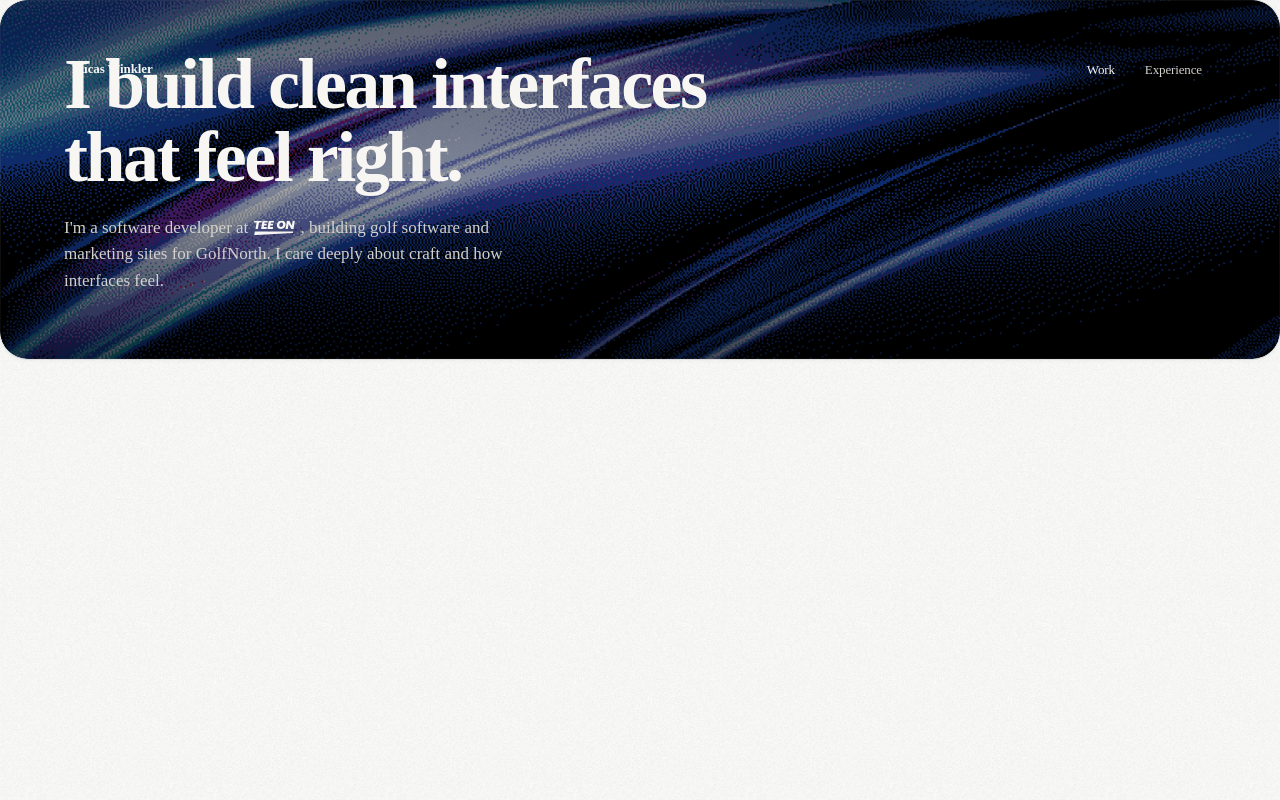
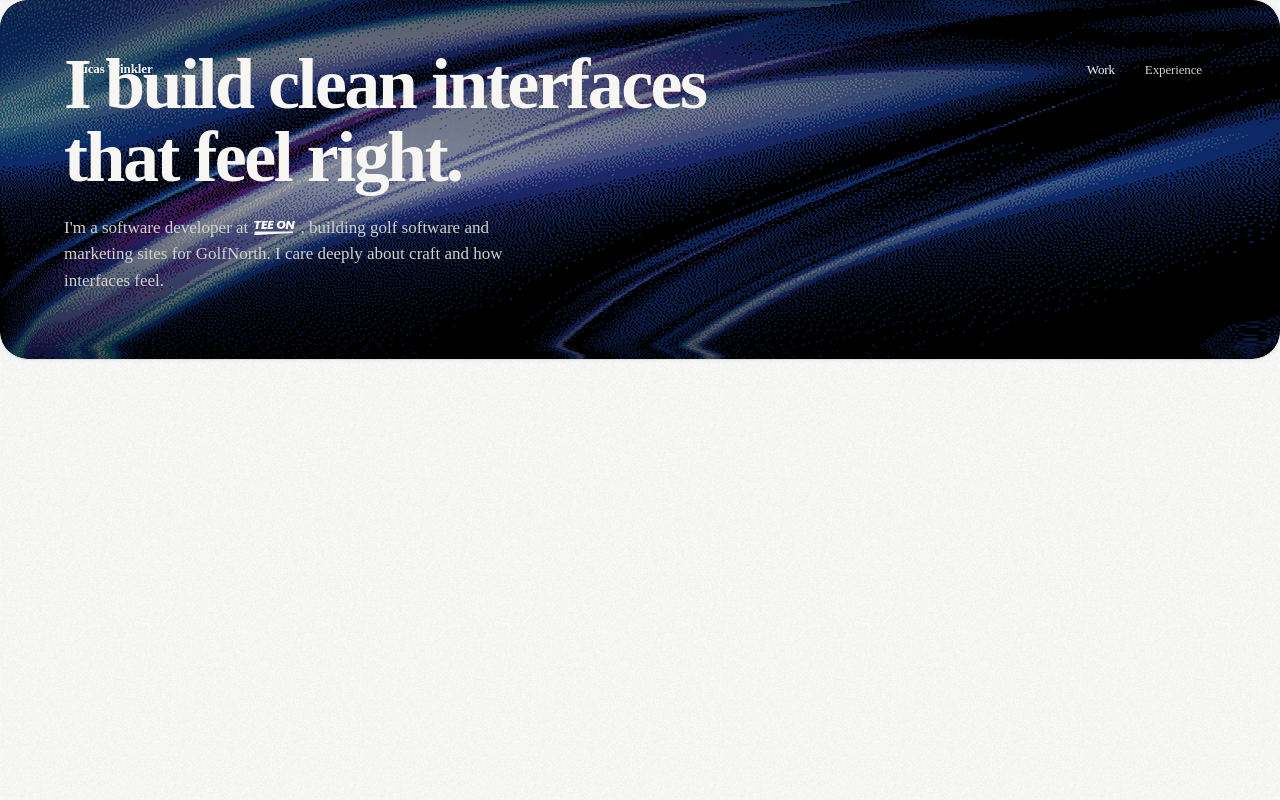
Before and after one commit to LucasWinkler/lucaswinkler.dev, an Astro site: page / in a window 1280 px wide. Shown: the top 800 px of the page. Built offline with nearby package versions, Linux system fonts and the light colour scheme; Astro itself is replaced by a stand-in of ours; animation ran at ten frames a second.

Commit message:
Adjust ambient hero shader to not be dependant on device type

```diff
--- a/src/components/widgets/HeroShaderStack.tsx
+++ b/src/components/widgets/HeroShaderStack.tsx
@@ -32,11 +32,15 @@ function shouldEnableShaders(): boolean {
     return false;
   }
 
-  if (!window.matchMedia('(pointer: fine)').matches) {
+  return supportsWebGL2();
+}
+
+function isPointerShaderMode(): boolean {
+  if (typeof window === 'undefined') {
     return false;
   }
 
-  return supportsWebGL2();
+  return window.matchMedia('(pointer: fine)').matches;
 }
 
 function panelInfluence(clientX: number, clientY: number, rect: DOMRect): number {
@@ -147,7 +151,10 @@ export function HeroShaderStack({ imageSelector = '[data-hero-image]' }: HeroSha
       try {
         const shader = createHeroCursorShader({ canvas, image: el });
         shaderRef.current = shader;
-        pointerControlRef.current = bindPointerTracking(panel, shader);
+
+        if (isPointerShaderMode()) {
+          pointerControlRef.current = bindPointerTracking(panel, shader);
+        }
 
         shader.whenReady(() => {
           const showShader = () => {
@@ -223,7 +230,7 @@ export function HeroShaderStack({ imageSelector = '[data-hero-image]' }: HeroSha
     const shader = shaderRef.current;
     const pointerControl = pointerControlRef.current;
 
-    if (!panel || !shader || !pointerControl) {
+    if (!panel || !shader) {
       return;
     }
 
@@ -239,7 +246,7 @@ export function HeroShaderStack({ imageSelector = '[data-hero-image]' }: HeroSha
         shader.setViewport(isIntersecting);
 
         if (isIntersecting) {
-          pointerControl.resyncPointer();
+          pointerControl?.resyncPointer();
         }
 
         syncPaused();
@@ -254,7 +261,7 @@ export function HeroShaderStack({ imageSelector = '[data-hero-image]' }: HeroSha
     intersectionObserver.observe(panel);
     document.addEventListener('visibilitychange', onVisibilityChange);
     shader.setViewport(true);
-    pointerControl.resyncPointer();
+    pointerControl?.resyncPointer();
     syncPaused();
 
     return () => {
```
